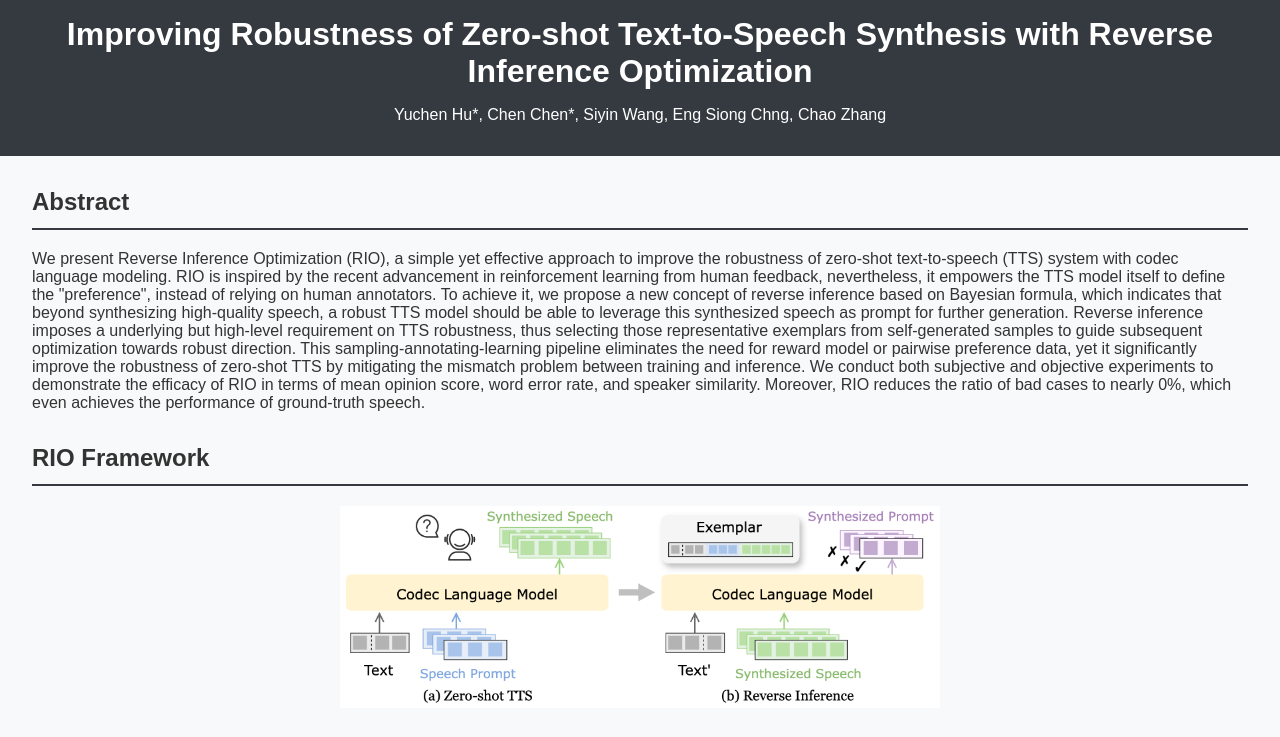
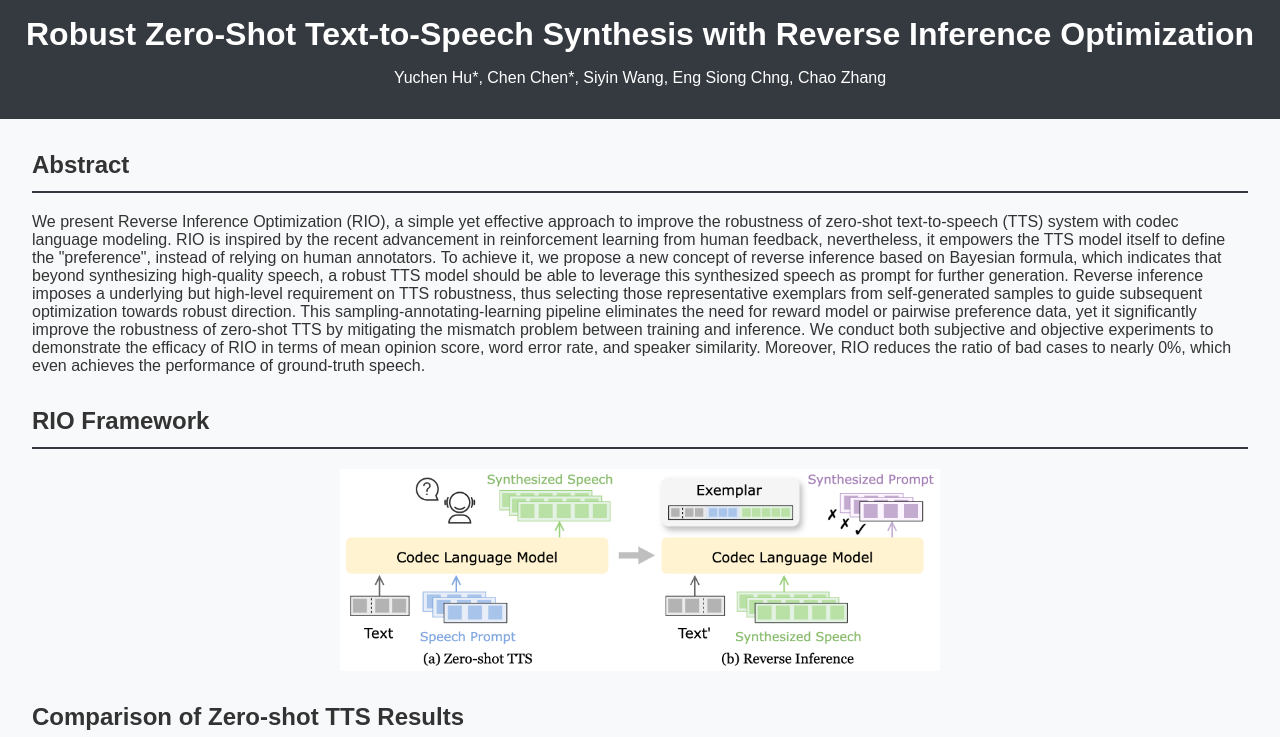
Before and after one commit to YUCHEN005/RIO-TTS-demos, a plain HTML site: page index.html in a window 1280 px wide. Shown: the top 737 px of the page. Drawn offline with Linux system fonts and the light colour scheme.

Commit message:
Add files via upload

```diff
--- a/index.html
+++ b/index.html
@@ -3,12 +3,12 @@
 <head>
     <meta charset="UTF-8">
     <meta name="viewport" content="width=device-width, initial-scale=1.0">
-    <title>Improving Robustness of Zero-shot Text-to-Speech Synthesis with Reverse Inference Optimization</title>
+    <title>Robust Zero-Shot Text-to-Speech Synthesis with Reverse Inference Optimization</title>
     <link rel="stylesheet" href="style.css">
 </head>
 <body>
     <header>
-        <h1>Improving Robustness of Zero-shot Text-to-Speech Synthesis with Reverse Inference Optimization</h1>
+        <h1>Robust Zero-Shot Text-to-Speech Synthesis with Reverse Inference Optimization</h1>
         <p>Yuchen Hu*, Chen Chen*, Siyin Wang, Eng Siong Chng, Chao Zhang</p>
     </header>
 
```
